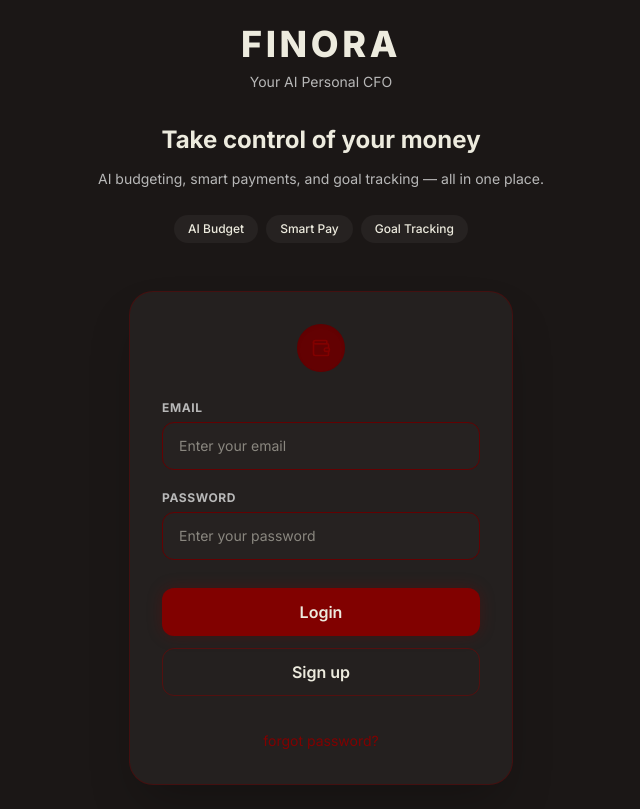
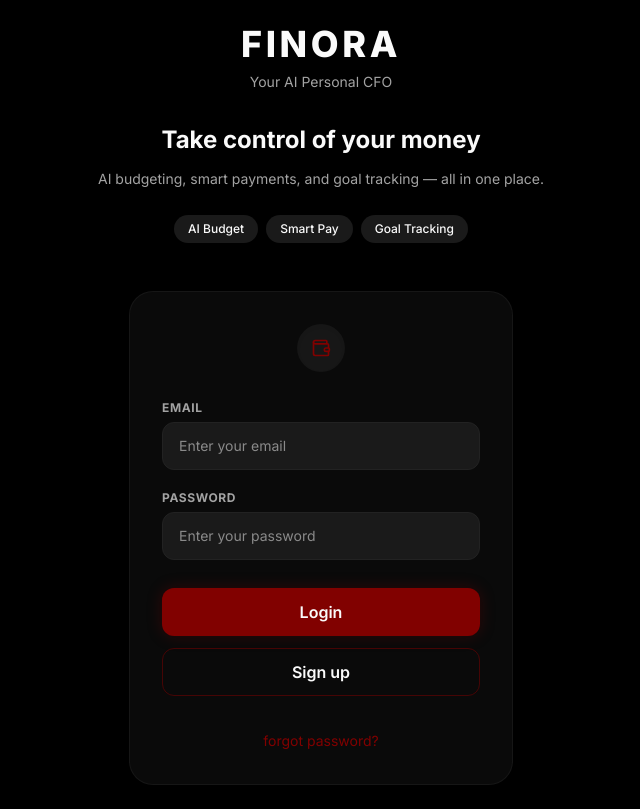
Before and after one commit to shreyas933/Finora, a Next.js app: page /login in a window 1280 px wide. Shown: the whole page, without its empty margins (319-959 px from the left). Built offline with nearby package versions, Linux system fonts and the light colour scheme; no server answers.

Commit message:
UI: Refine bottom navbar radius and switch to premium black theme

```diff
--- a/src/app/globals.css
+++ b/src/app/globals.css
@@ -18,13 +18,13 @@
   --color-border: var(--border);
   --color-input: var(--input);
   --color-ring: var(--ring);
-  --color-finora-dark: #0e0d0c;
-  --color-finora-card: #1b0c0a;
+  --color-finora-dark: #000000;
+  --color-finora-card: #111111;
   --color-finora-red: #800000;
   --color-finora-red-dark: #660000;
   --color-finora-peach: #ffb9ab;
-  --color-finora-gray: #241c19;
-  --color-finora-chat-ai: #282220;
+  --color-finora-gray: #1a1a1a;
+  --color-finora-chat-ai: #1f1f1f;
   --radius-lg: var(--radius);
   --radius-md: 0.5rem;
   --radius-sm: 0.25rem;
@@ -36,22 +36,22 @@
 
 :root {
   /* Global Dark Theme applied to entire app */
-  --background: #1B1716;
-  --foreground: #EDEBDE;
-  --card: #24201F;
-  --card-foreground: #EDEBDE;
+  --background: #000000;
+  --foreground: #FAFAFA;
+  --card: #0A0A0A;
+  --card-foreground: #FAFAFA;
   --primary: #810100;
-  --primary-foreground: #EDEBDE;
-  --secondary: #630102;
-  --secondary-foreground: #EDEBDE;
-  --muted: #262221;
-  --muted-foreground: #B8B8B8;
-  --accent: #630102;
-  --accent-foreground: #EDEBDE;
+  --primary-foreground: #FAFAFA;
+  --secondary: #171717;
+  --secondary-foreground: #FAFAFA;
+  --muted: #1A1A1A;
+  --muted-foreground: #A3A3A3;
+  --accent: #1A1A1A;
+  --accent-foreground: #FAFAFA;
   --destructive: #810100;
-  --destructive-foreground: #EDEBDE;
-  --border: #630102;
-  --input: #262221;
+  --destructive-foreground: #FAFAFA;
+  --border: #222222;
+  --input: #1A1A1A;
   --ring: #810100;
   --chart-1: #22c55e;
   --chart-2: #810100;
--- a/src/components/layout/Sidebar.tsx
+++ b/src/components/layout/Sidebar.tsx
@@ -70,7 +70,7 @@ export function Sidebar() {
       </div>
 
       {/* ─── Mobile Bottom Navigation Bar (visible only on mobile) ─── */}
-      <div className="md:hidden fixed bottom-3 left-4 right-4 z-50 bg-background/20 backdrop-blur-2xl border border-border/50 rounded-3xl shadow-[0_8px_32px_rgba(0,0,0,0.5)] text-foreground">
+      <div className="md:hidden fixed bottom-3 left-4 right-4 z-50 bg-background/20 backdrop-blur-2xl border border-border/50 rounded-full shadow-[0_8px_32px_rgba(0,0,0,0.5)] text-foreground">
         <nav className="flex justify-around items-center h-16 px-4">
           {mobileRoutes.map((route) => {
             const isActive = pathname === route.href;
```
